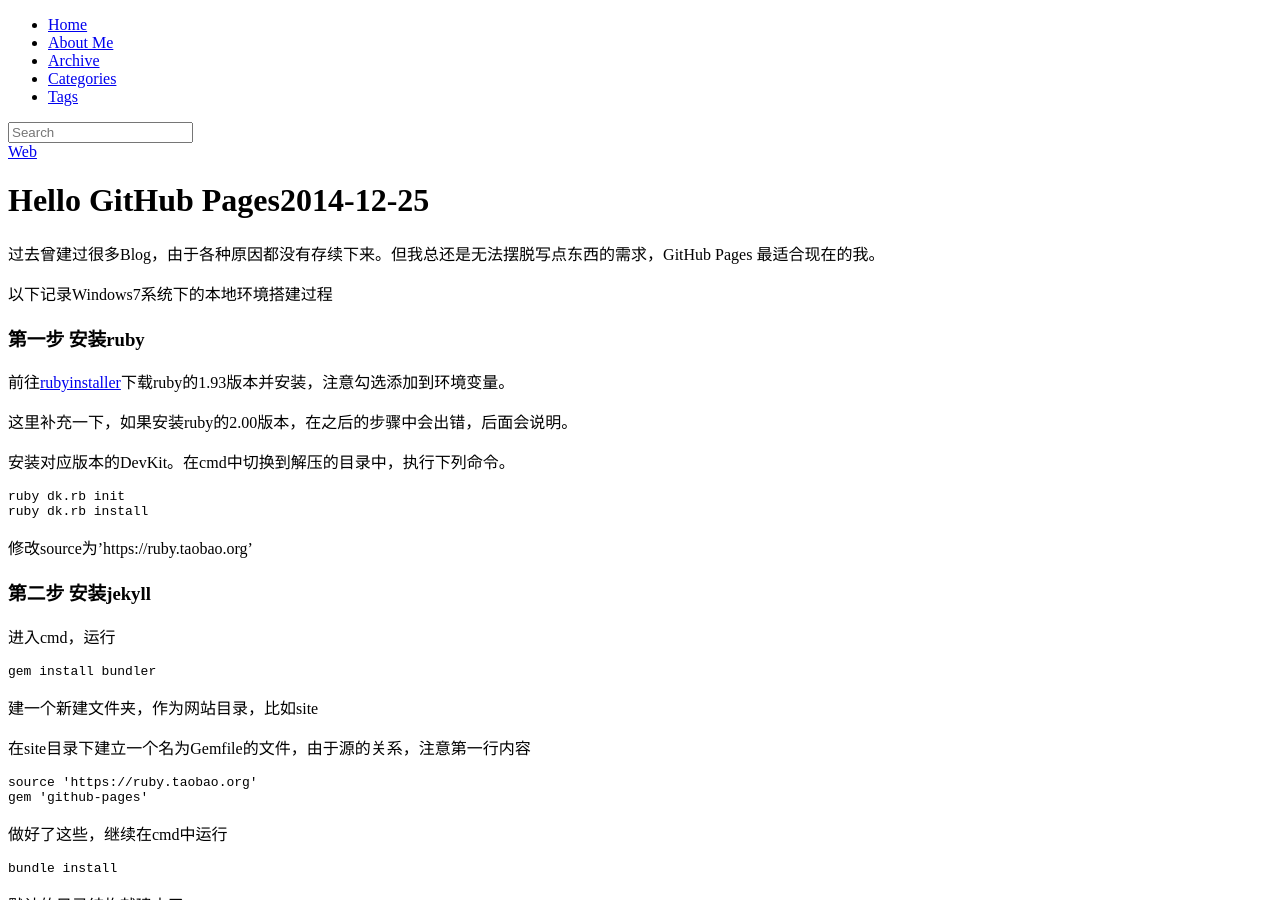
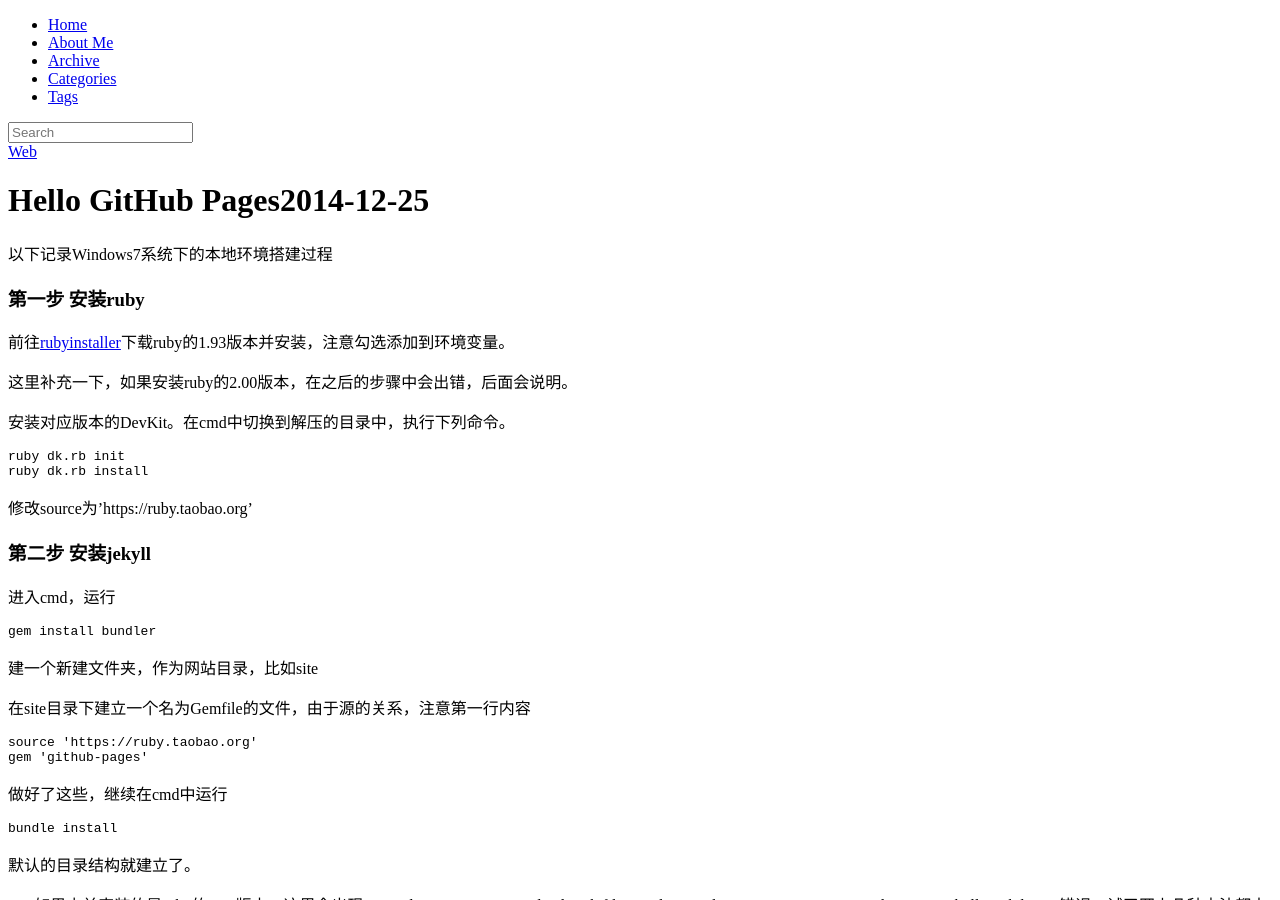
Before and after one commit to zaang/zaang.github.io, a Jekyll site: the page built from _posts/2014-12-25-hello-github-pages.md, in a window 1280 px wide and 900 px high. Built offline with Jekyll 4.4.1, drawn with Linux system fonts in a browser that asks for light colours; nearby versions of some CDN libraries; library files that are not in the unit come from our copies; comment, search, counter and statistics services are not loaded.

Commit message:
Update 2014-12-25-hello-github-pages.md

```diff
--- a/_posts/2014-12-25-hello-github-pages.md
+++ b/_posts/2014-12-25-hello-github-pages.md
@@ -6,11 +6,9 @@
 tags: [site, ruby]
 ---
 
-过去曾建过很多Blog，由于各种原因都没有存续下来。但我总还是无法摆脱写点东西的需求，GitHub Pages 最适合现在的我。
+以下记录Windows7系统下的本地环境搭建过程
 
 <!--more-->
-
-以下记录Windows7系统下的本地环境搭建过程
 
 ### 第一步 安装ruby ###
 前往[rubyinstaller](http://rubyinstaller.org/downloads/)下载ruby的1.93版本并安装，注意勾选添加到环境变量。
```
